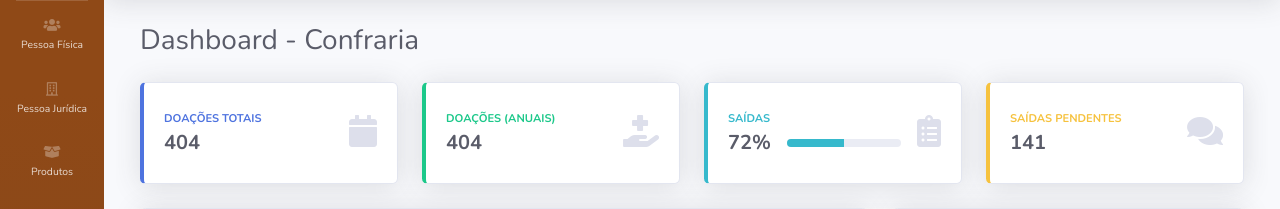
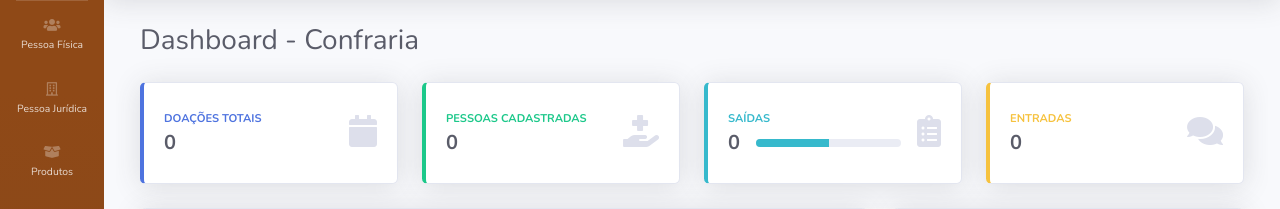
Before and after one commit to wartrax13/erp_confraria, a Django app: page / in a window 1280 px wide. Shown: the part 70-279 px from the top of the page. Run offline with Django 3.2, Linux system fonts and the light colour scheme; data that the repository does not hold is empty; some libraries are stand-ins or nearby versions.

Commit message:
Alteracoes nos dados e no lista de PJ

```diff
--- a/confraria/pessoa/models.py
+++ b/confraria/pessoa/models.py
@@ -84,7 +84,7 @@ class PessoaFisicaManager(models.Manager):
     Os dados que não tiverem CNPJ, são PF.
     """
     def get_queryset(self):
-        return super().get_queryset().exclude(cnpj__isnull=False)
+        return super().get_queryset().exclude(razao_social__isnull=False)
 
 
 class PessoaFisica(Pessoa):
@@ -102,7 +102,7 @@ class PessoaJuridicaManager(models.Manager):
     Os dados que tiverem CNPJ, são PJ.
     """
     def get_queryset(self):
-        return super().get_queryset().filter(cnpj__isnull=False)
+        return super().get_queryset().filter(razao_social__isnull=False)
 
 
 class PessoaJuridica(Pessoa):
--- a/confraria/pessoa/views.py
+++ b/confraria/pessoa/views.py
@@ -8,7 +8,7 @@ from django.contrib.auth.mixins import LoginRequiredMixin
 from .forms import PessoaFisicaForm, TelefoneFormSet, PessoaJuridicaForm, TelefonePessoaJuridicaFormSet
 from confraria.mixins import FormsetMixin
 from .models import PessoaFisica, PessoaJuridica
-from confraria.produto.models import Movimentacao
+from confraria.produto.models import Movimentacao, MovimentacaoProduto
 
 
 class PessoaFisicaListView(LoginRequiredMixin, ListView):
@@ -93,7 +93,12 @@ class Intro(TemplateView):
 
     def get_context_data(self, *args, **kwargs):
         context = super(Intro, self).get_context_data(*args, **kwargs)
-        context['id'] = Movimentacao.objects.all().count()
+        context['movimentacoes'] = Movimentacao.objects.all().count()
+        context['movimentacaoproduto'] = MovimentacaoProduto.objects.all().count()
+        context['saida'] = Movimentacao.objects.filter(tipo='saida').count()
+        context['entrada'] = Movimentacao.objects.filter(tipo='entrada').count()
+        context['total_pessoas'] = PessoaFisica.objects.all().count()
+        context['total_instituicoes'] = PessoaJuridica.objects.all().count()
         return context
 
 
--- a/confraria/templates/index.html
+++ b/confraria/templates/index.html
@@ -61,7 +61,7 @@
                                         <div class="col mr-2">
                                             <div class="text-xs font-weight-bold text-primary text-uppercase mb-1">
                                                 Doações totais</div>
-                                            <div class="h5 mb-0 font-weight-bold text-gray-800">404</div>
+                                                <div class="h5 mb-0 font-weight-bold text-gray-800">{{ movimentacoes }}</div>
                                         </div>
                                         <div class="col-auto">
                                             <i class="fas fa-calendar fa-2x text-gray-300"></i>
@@ -78,8 +78,8 @@
                                     <div class="row no-gutters align-items-center">
                                         <div class="col mr-2">
                                             <div class="text-xs font-weight-bold text-success text-uppercase mb-1">
-                                                Doações (Anuais)</div>
-                                            <div class="h5 mb-0 font-weight-bold text-gray-800">404</div>
+                                                Pessoas cadastradas</div>
+                                            <div class="h5 mb-0 font-weight-bold text-gray-800">{{ total_pessoas }}</div>
                                         </div>
                                         <div class="col-auto">
                                             <i class="fas fa-hand-holding-medical fa-2x text-gray-300"></i>
@@ -99,7 +99,7 @@
                                             </div>
                                             <div class="row no-gutters align-items-center">
                                                 <div class="col-auto">
-                                                    <div class="h5 mb-0 mr-3 font-weight-bold text-gray-800">72%</div>
+                                                    <div class="h5 mb-0 mr-3 font-weight-bold text-gray-800">{{ saida }}</div>
                                                 </div>
                                                 <div class="col">
                                                     <div class="progress progress-sm mr-2">
@@ -125,8 +125,8 @@
                                     <div class="row no-gutters align-items-center">
                                         <div class="col mr-2">
                                             <div class="text-xs font-weight-bold text-warning text-uppercase mb-1">
-                                                Saídas Pendentes</div>
-                                            <div class="h5 mb-0 font-weight-bold text-gray-800">141</div>
+                                                Entradas</div>
+                                            <div class="h5 mb-0 font-weight-bold text-gray-800">{{ entrada }}</div>
                                         </div>
                                         <div class="col-auto">
                                             <i class="fas fa-comments fa-2x text-gray-300"></i>
```
Also changed, not shown: confraria/pessoa/tests/test_models.py (+2 -2 lines).
